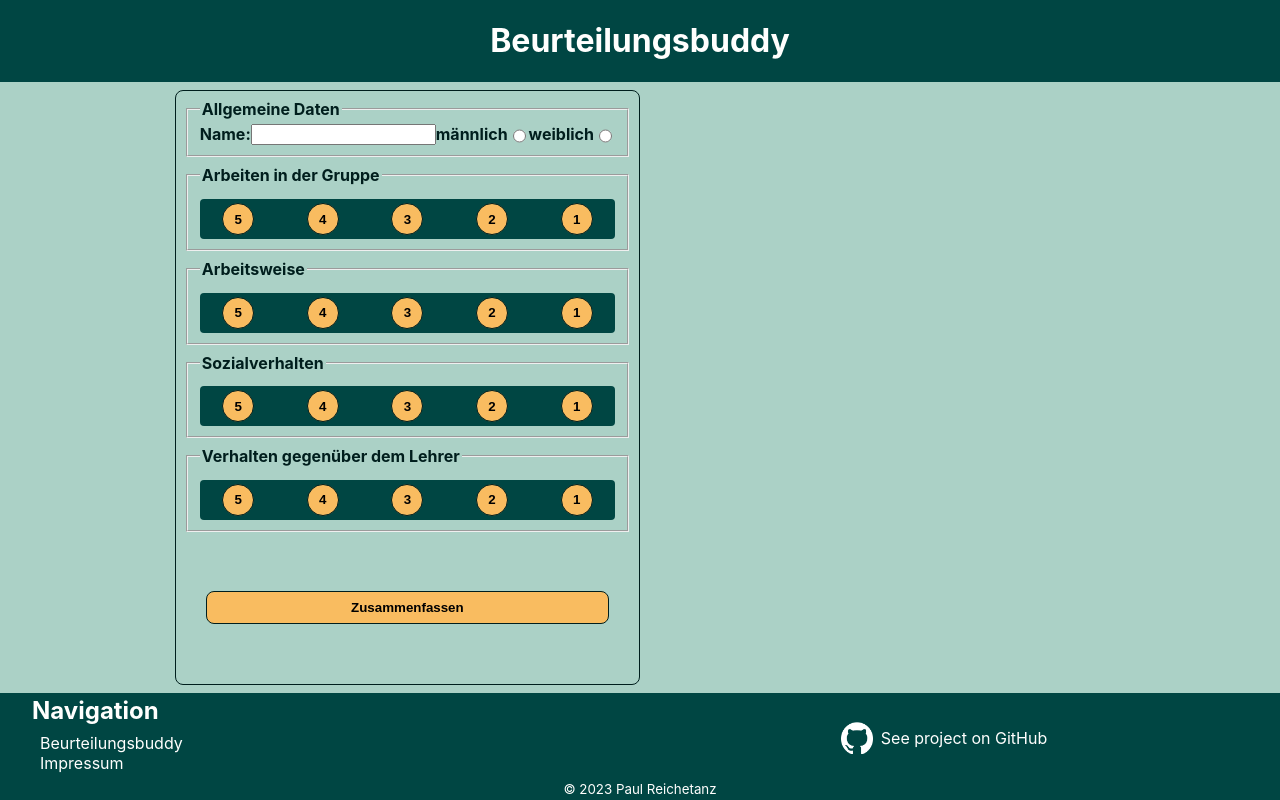
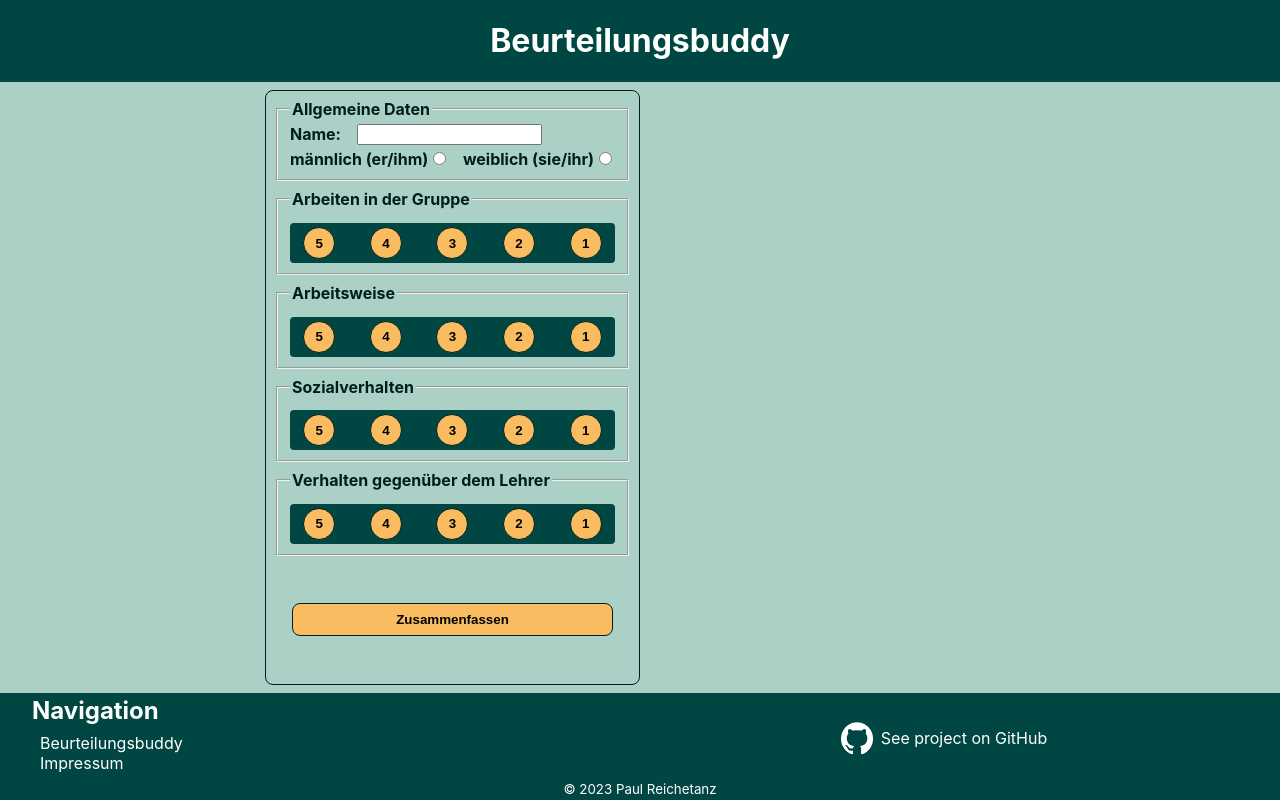
Before and after one commit to PReichetanz/beurteilungsbuddy, a Next.js app: page / in a window 1280 px wide. Built offline with nearby package versions, Linux system fonts and the light colour scheme.

Commit message:
adjust styles for name and gender inputs

```diff
--- a/components/Form/Form.jsx
+++ b/components/Form/Form.jsx
@@ -21,6 +21,7 @@ export default function EvaluationForm({
       <Form aria-label="Daten für Beurteilung eingeben" onSubmit={handleSubmit}>
         <GeneralInfoContainer>
           <legend>Allgemeine Daten</legend>
+          <NameContainer>
             <label htmlFor="name">Name:</label>
             <input
               id="name"
@@ -31,7 +32,10 @@ export default function EvaluationForm({
               value={studentName}
               required
             />
-          <label htmlFor="male">männlich</label>
+          </NameContainer>
+          <GenderContainer>
+            <label htmlFor="male">
+              männlich (er/ihm)
               <input
                 id="male"
                 type="radio"
@@ -40,7 +44,9 @@ export default function EvaluationForm({
                 onChange={(event) => handleGenderChange(event.target.value)}
                 required
               />
-          <label htmlFor="female">weiblich</label>
+            </label>
+            <label htmlFor="female">
+              weiblich (sie/ihr)
               <input
                 id="female"
                 type="radio"
@@ -49,6 +55,8 @@ export default function EvaluationForm({
                 onChange={(event) => handleGenderChange(event.target.value)}
                 required
               />
+            </label>
+          </GenderContainer>
         </GeneralInfoContainer>
         {defaultCategories.map((category) => (
           <CategoryCard
@@ -86,6 +94,7 @@ const Form = styled.form`
   flex-direction: column;
   gap: 0.5rem;
   padding: 0.5rem;
+  min-width: 375px;
   max-width: 500px;
   flex: 1;
 `;
@@ -102,8 +111,21 @@ const FormContainer = styled.article`
   }
 `;
 
+const GenderContainer = styled.div`
+  display: flex;
+  width: 100%;
+  justify-content: space-between;
+`;
+
 const GeneralInfoContainer = styled.fieldset`
   display: flex;
-  justify-content: space-between;
+  flex-direction: column;
+  gap: 0.25rem;
   font-weight: 700;
 `;
+
+const NameContainer = styled.div`
+  width: 100%;
+  display: flex;
+  gap: 1rem;
+`;
```
Lines whose indentation alone changed are shown as unchanged.
